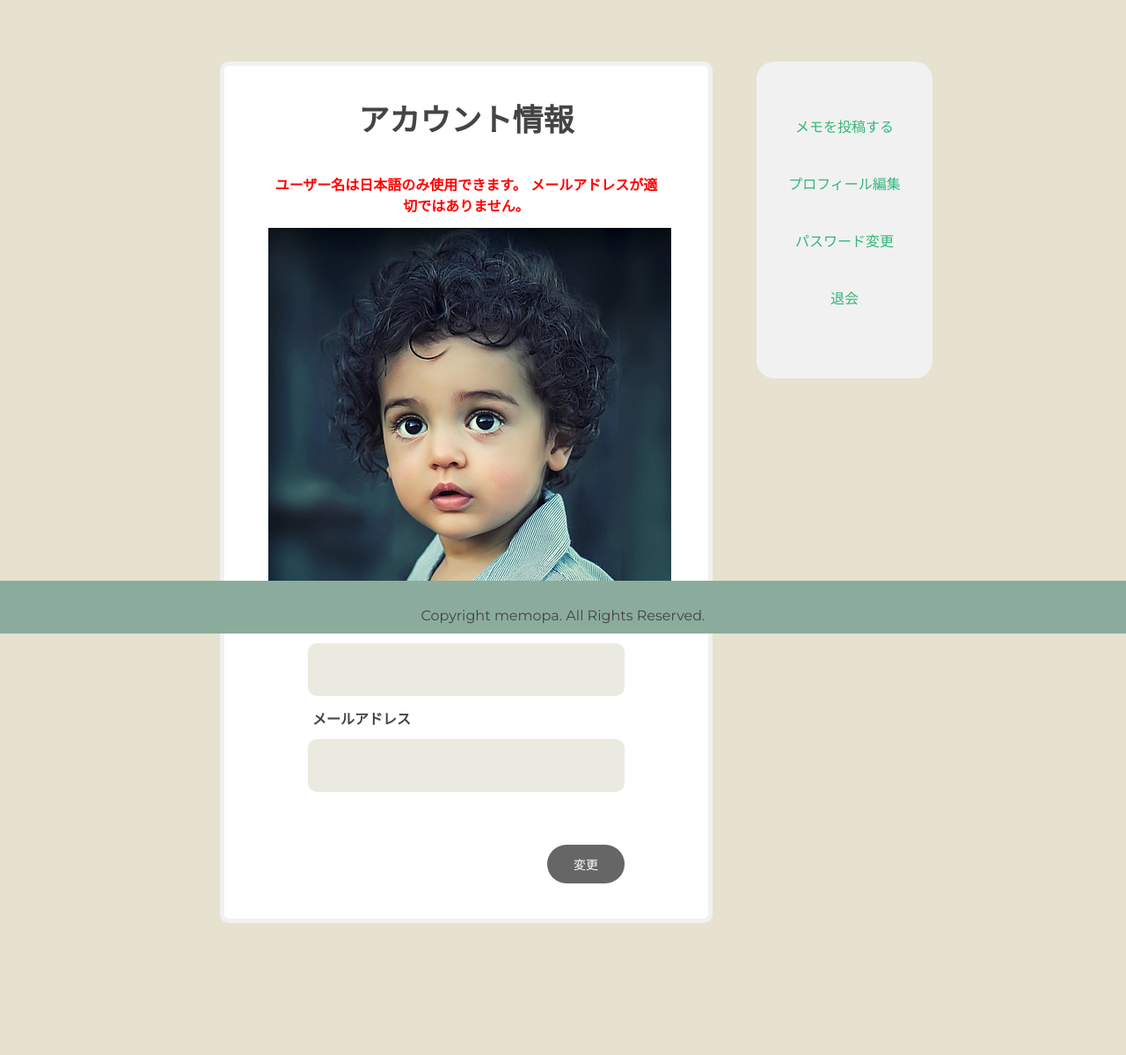
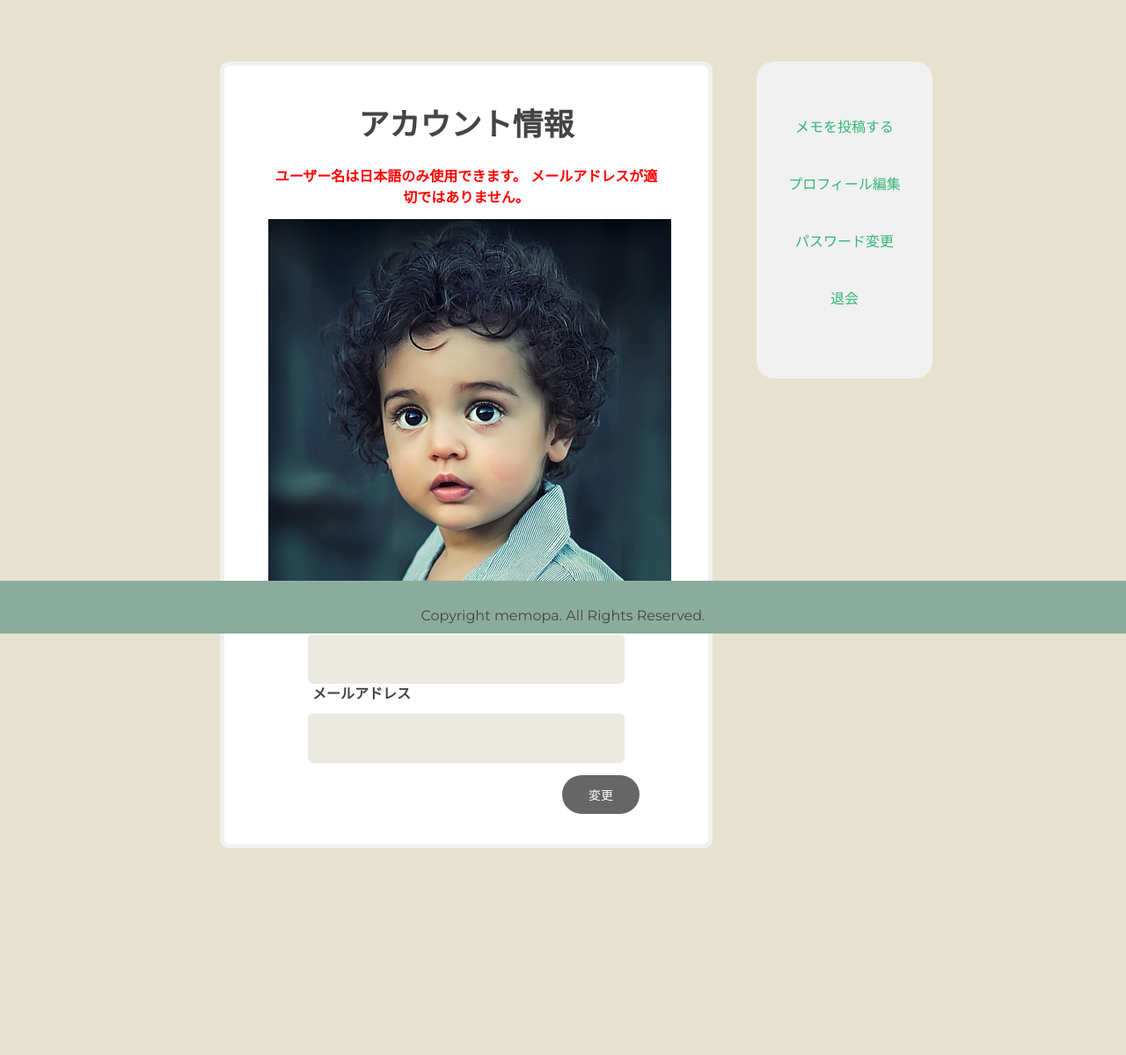
Before and after one commit to Kuruton-tern/memopa01, a PHP site: page /myProf.html in a window 1280 px wide. Shown: the part 80-1279 px from the top of the page at 88% size. After the commit the page ends 1044 px from the top, so only its background shows below. Run offline with PHP 8.4, Linux system fonts and the light colour scheme; some libraries are stand-ins or nearby versions.

Commit message:
修正しました

```diff
--- a/css/style.css
+++ b/css/style.css
@@ -244,14 +244,13 @@ ul li a:hover::after{
 .form-container h2.title{
   font-family: 'Montserrat', sans-serif;
   font-size: 35px;
-  margin: 30px 0px 50px 0px;
+  margin: 1em 0;
   display: inline-block;
   text-align: cente;
 }
 .form{
   position: relative;
   background:white;
-  padding-bottom: 20px;
 }
 /* エラーメッセージを表示させる部分 */
 .form .area-msg{
@@ -311,16 +310,15 @@ label.err input{
 input[type="text"], input[type="password"], textarea{
   display: block;
   margin: 0 auto;
-  margin-top: 5px;
-  margin-bottom: 15px;
+  /* margin-top: 5px; */
+  /* margin-bottom: 15px; */
   box-sizing: border-box;
-  height: 60px;
   width: 80%;
-  font-size: 16px;
+  font-size: 0.9em;
   border: none;
-  border-radius: 10px;
+  border-radius: 5px;
   background: #EAEAE0;
-  padding: 0 15px;
+  padding: 20px 10px;
 }
 
 /* メモカテゴリーのセレクトボックス */
@@ -523,7 +517,7 @@ button{
 ================================*/
 
 .form .btn{
-  margin: 45px 45px 0 0;
+  margin: 1em 2em;
 }
 
 /* ボタンアニメーション */
--- a/login.php
+++ b/login.php
@@ -131,7 +131,7 @@ require('header.php');
             <label class="<?php if (!empty($err_msg['email'])) {
                 echo 'err';
             }?>">メールアドレス
-            <input type="text" name="email" placeholder="emailの形式で入力してください" value="<?php if (!empty($_POST['email'])) {
+            <input type="text" name="email" placeholder="emailの形式で入力してください。" value="<?php if (!empty($_POST['email'])) {
                 echo $_POST['email'];
             } ?>">
             </label>
--- a/passEdit.php
+++ b/passEdit.php
@@ -90,10 +90,10 @@ if(!empty($_POST)){
 
 パスワードが変更されました。
 
+
 ///////////////////////////////////////
 memopa
-URL:  http://memopa.com
-Email: kuruton@gmail.com
+URL:  http://memopa.site
 ///////////////////////////////////////
 EOT;
 
--- a/signup.php
+++ b/signup.php
@@ -159,7 +159,7 @@ require('header.php');
           <label class="<?php if (!empty($err_msg['email'])) {
                 echo 'err';
             }?>">メールアドレス
-          <input type="text" name="email" value="<?php if (!empty($_POST['email'])) {
+          <input type="text" name="email" placeholder= "emailの形式で入力してください。" value="<?php if (!empty($_POST['email'])) {
                 echo $_POST['email'];
             } ?>">
           </label>
@@ -175,7 +175,7 @@ require('header.php');
           <label class="<?php if (!empty($err_msg['username'])) {
                 echo 'err';
             }?>">ユーザー名
-          <input type="text" name="username" placeholder="サイトで使う名前を日本語で入力してください" value="<?php if (!empty($_POST['username'])) {
+          <input type="text" name="username" placeholder="サイトで使う名前を入力してください。" value="<?php if (!empty($_POST['username'])) {
                 echo $_POST['username'];
             } ?>">
           </label>
@@ -208,7 +208,7 @@ require('header.php');
           <label class="<?php if (!empty($err_msg['pass_re'])) {
                 echo 'err';
             }?>">パスワード（再入力）
-          <input type="password" name="pass_re" placeholder="６文字以上で入力してください。" value="<?php if (!empty($_POST['pass_re'])) {
+          <input type="password" name="pass_re" placeholder="上記と同じパスワードを入力してください。" value="<?php if (!empty($_POST['pass_re'])) {
                 echo $_POST['pass_re'];
             } ?>">
           </label>
```
Also changed, not shown: other parts of css/style.css (+33 -23 lines), footer.php (+12 -0 lines), memoDetail.php (+3 -3 lines), myMemo.php (+16 -11 lines), passRemindSend.php (line endings or trailing spaces), 2 other files.
